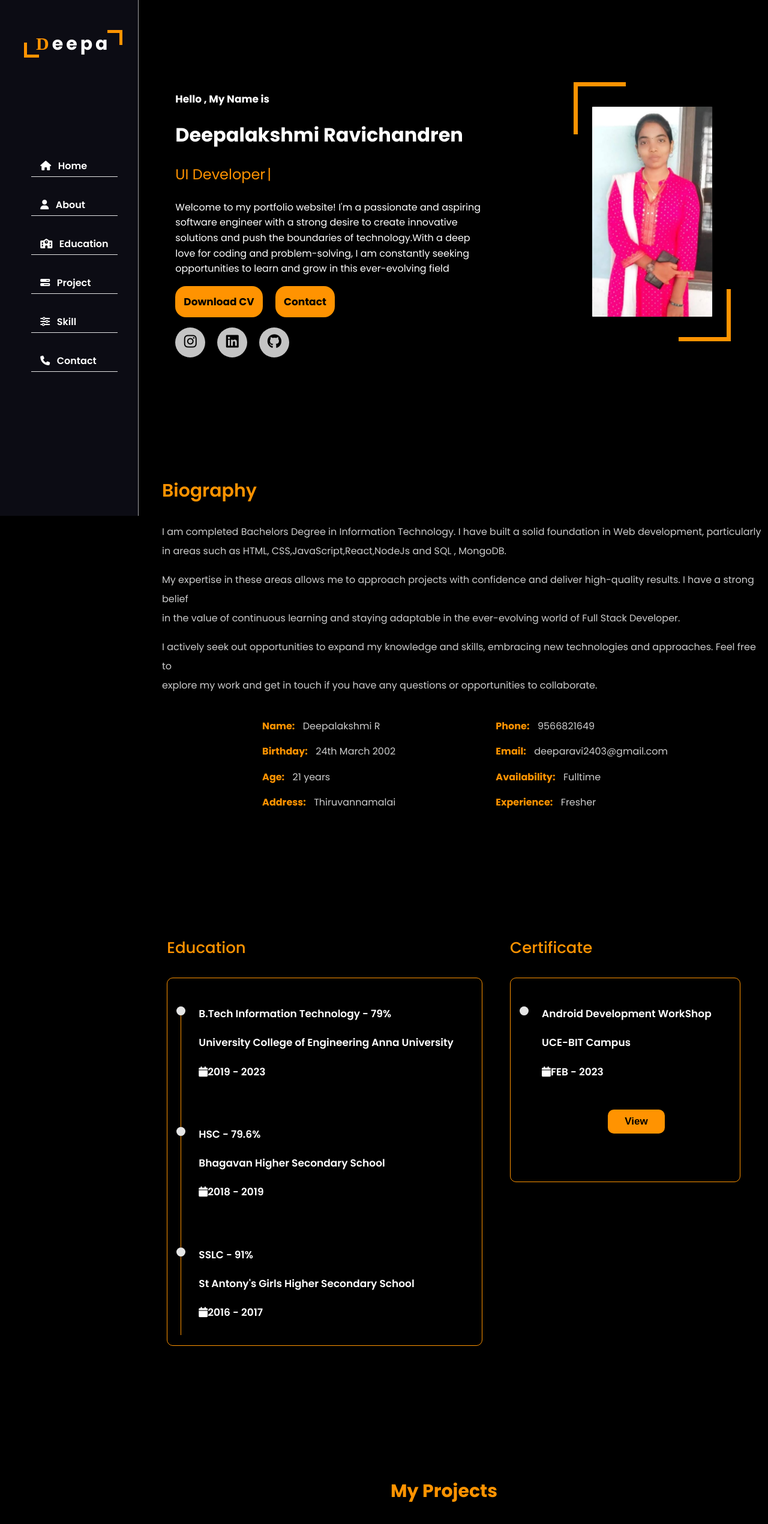
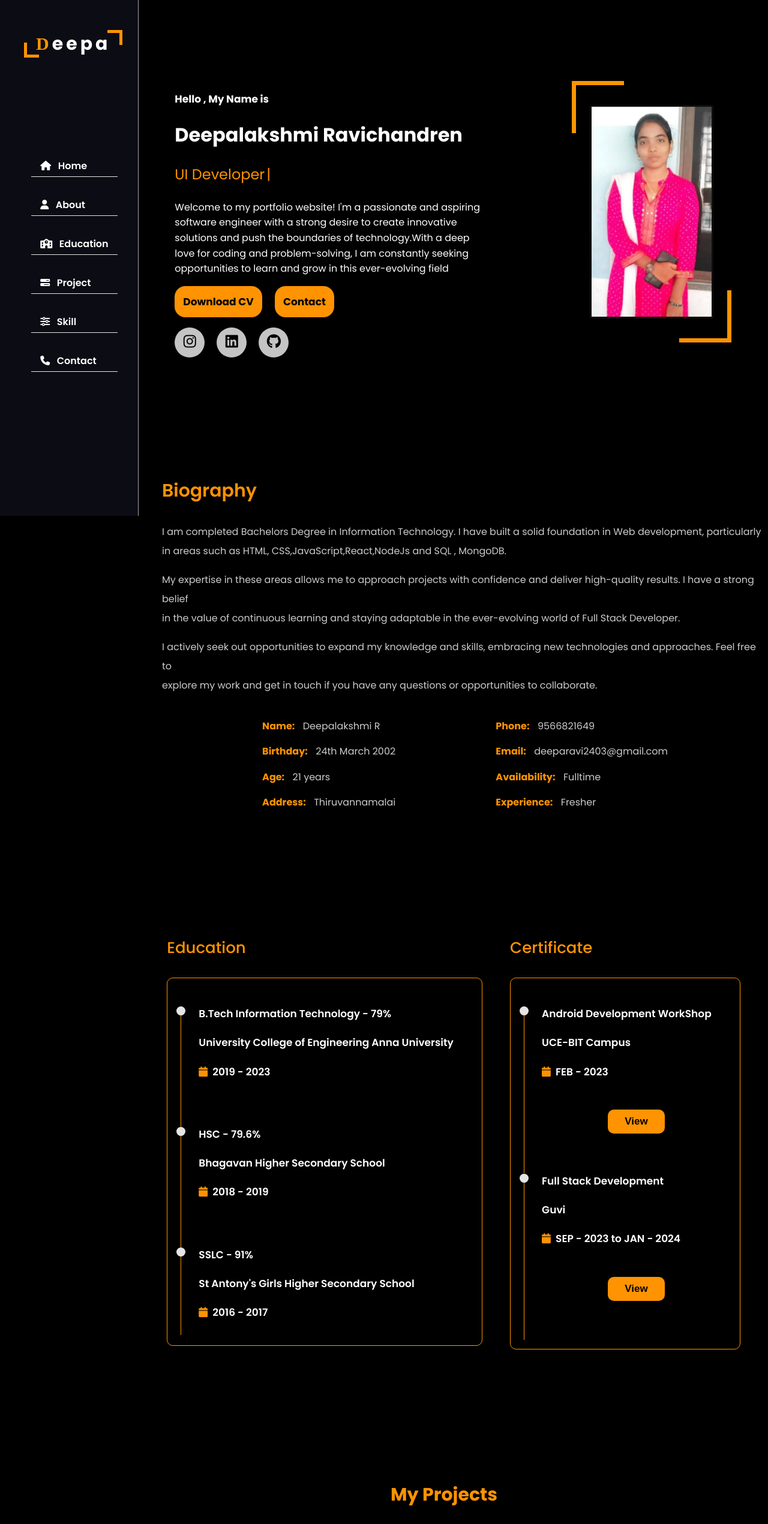
Before and after one commit to Deepa-Lakshmi-Ravi/Portfolio, a React (Vite) app: page / in a window 1280 px wide. Shown: the top 2541 px of the page at 60% size. Built offline with nearby package versions, Linux system fonts and the light colour scheme; no server answers; a web font is replaced by a local one.

Commit message:
add some code changes

```diff
--- a/src/App.css
+++ b/src/App.css
@@ -8,6 +8,7 @@ body {
   font-size: 16px;
   background-color: black;
   color: white;
+  overflow-x: hidden;
 }
 
 .home-container,
--- a/src/Pages/Contact/Contact.css
+++ b/src/Pages/Contact/Contact.css
@@ -36,3 +36,7 @@
   cursor: pointer;
   margin-top: 20px;
 }
+.send-btn button:hover{
+  box-shadow: 0 0 10px #e5e5e5;
+  transform: scale(1.1);
+}
--- a/src/Pages/Education/Education.css
+++ b/src/Pages/Education/Education.css
@@ -37,8 +37,22 @@
   bottom: 0;
   background-color: #ff9301;
 }
+.certificate .time-line-item::before {
+  content: "";
+  position: absolute;
+  width: 1px;
+  height: 106%;
+  left: 7px;
+  top: 0;
+  bottom: 0;
+  background-color: #ff9301;
+}
 .education-content .time-line-item:last-child {
   padding-bottom: 0;
+}
+.education-content i,
+.certificate i{
+  color: #ff9301;
 }
 .circle-dot {
   position: absolute;
@@ -68,4 +82,9 @@
   border: none;
   border-radius: 10px;
   width: 30%;
+  cursor: pointer;
 }
+.submit-btn:hover{
+  box-shadow: 0 0 10px #e5e5e5;
+  transform: scale(1.1);
+}
--- a/src/Pages/Education/Education.jsx
+++ b/src/Pages/Education/Education.jsx
@@ -19,7 +19,7 @@ const Education = () => {
                     University College of Engineering Anna University
                   </h4>
                   <h4 className="item-title">
-                    <i className="fa-solid fa-calendar"></i>
+                    <i className="fa-solid fa-calendar"></i>&nbsp;
                     2019 - 2023
                   </h4>
                 </div>
@@ -30,7 +30,7 @@ const Education = () => {
                     Bhagavan Higher Secondary School
                   </h4>
                   <h4 className="item-title">
-                    <i className="fa-solid fa-calendar"></i>
+                    <i className="fa-solid fa-calendar"></i>&nbsp;
                     2018 - 2019
                   </h4>
                 </div>
@@ -41,7 +41,7 @@ const Education = () => {
                     St Antony's Girls Higher Secondary School
                   </h4>
                   <h4 className="item-title">
-                    <i className="fa-solid fa-calendar"></i>
+                    <i className="fa-solid fa-calendar"></i>&nbsp;
                     2016 - 2017
                   </h4>
                 </div>
@@ -55,11 +55,27 @@ const Education = () => {
                   <h3 className="item-title">Android Development WorkShop</h3>
                   <h4 className="item-title">UCE-BIT Campus</h4>
                   <h4 className="item-title">
-                    <i className="fa-solid fa-calendar"></i>
+                    <i className="fa-solid fa-calendar"></i>&nbsp;
                     FEB - 2023
                   </h4>
                   <div className="education-btn">
                     <a href="" target="_blank">
+                      <button type="submit" className="submit-btn">
+                        View
+                      </button>
+                    </a>
+                  </div>
+                </div>
+                <div className="time-line-item">
+                  <div className="circle-dot"></div>
+                  <h3 className="item-title">Full Stack Development</h3>
+                  <h4 className="item-title">Guvi</h4>
+                  <h4 className="item-title">
+                    <i className="fa-solid fa-calendar"></i>&nbsp;
+                    SEP - 2023 to JAN - 2024
+                  </h4>
+                  <div className="education-btn">
+                    <a href="https://drive.google.com/file/d/19ELVA8tbkb_d_2vdvwb6oGcOTcQ-9X5s/view?usp=drive_link" target="_blank">
                       <button type="submit" className="submit-btn">
                         View
                       </button>
--- a/src/Pages/Home/Home.css
+++ b/src/Pages/Home/Home.css
@@ -25,10 +25,10 @@
 .profile-photo {
   width: 200px;
   height: 350px;
-  border-radius: 2px;
+  border-radius: 3px;
   overflow: hidden;
-  border: 1px solid #0e0e0e;
-  box-shadow: 5px 7px 25px rgba(0, 0, 0, 0.5);
+  border: 3px solid #0e0e0e;
+  box-shadow:0 0 2px 0 rgba(0, 0, 0, .06), 0 4px 16px 0 rgba(0, 0, 0, .12);
 }
 .profile-photo::before {
   content: "";
--- a/src/Pages/Project/Project.css
+++ b/src/Pages/Project/Project.css
@@ -60,3 +60,7 @@
   border-radius: 10px;
   cursor: pointer;
 }
+.view-btn:hover{
+  box-shadow: 0 0 10px #e5e5e5;
+  transform: scale(1.1);
+}
```
